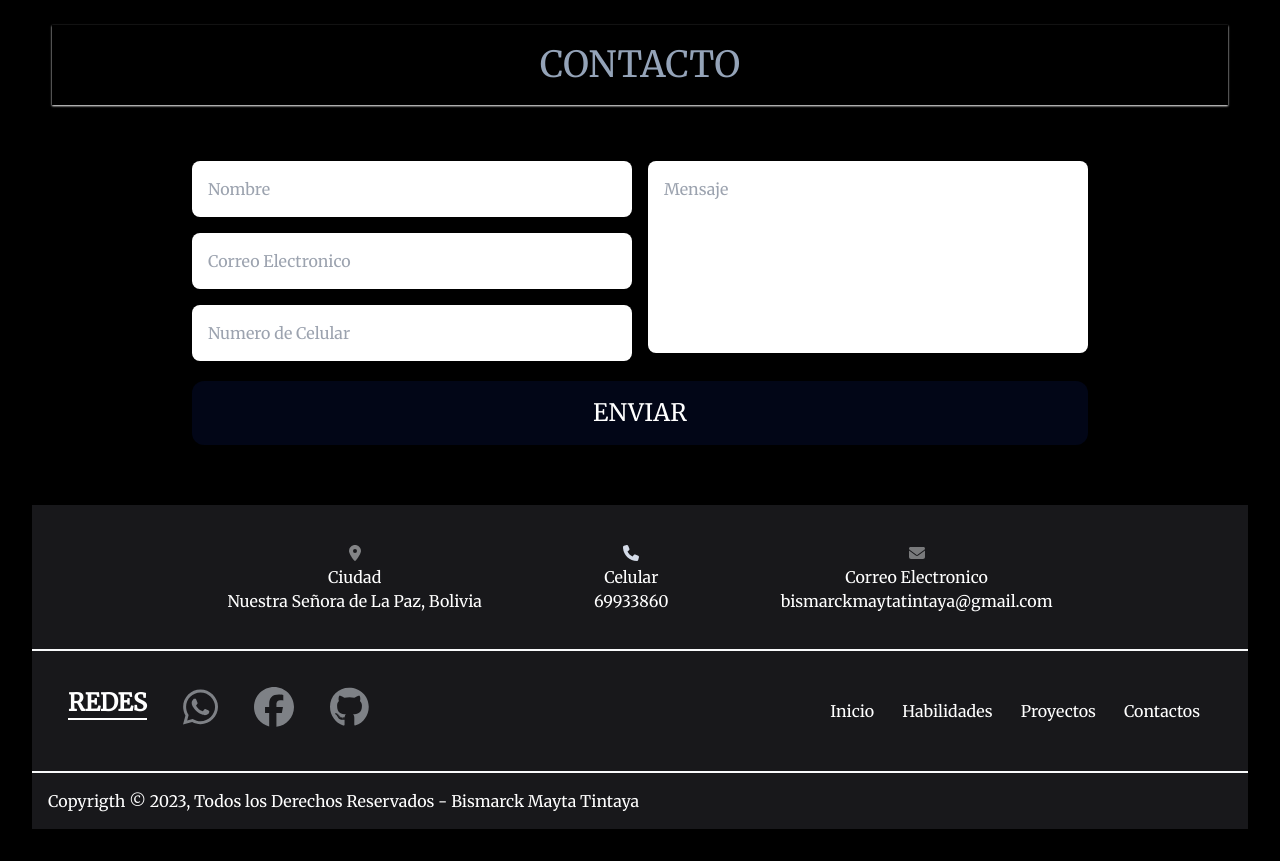
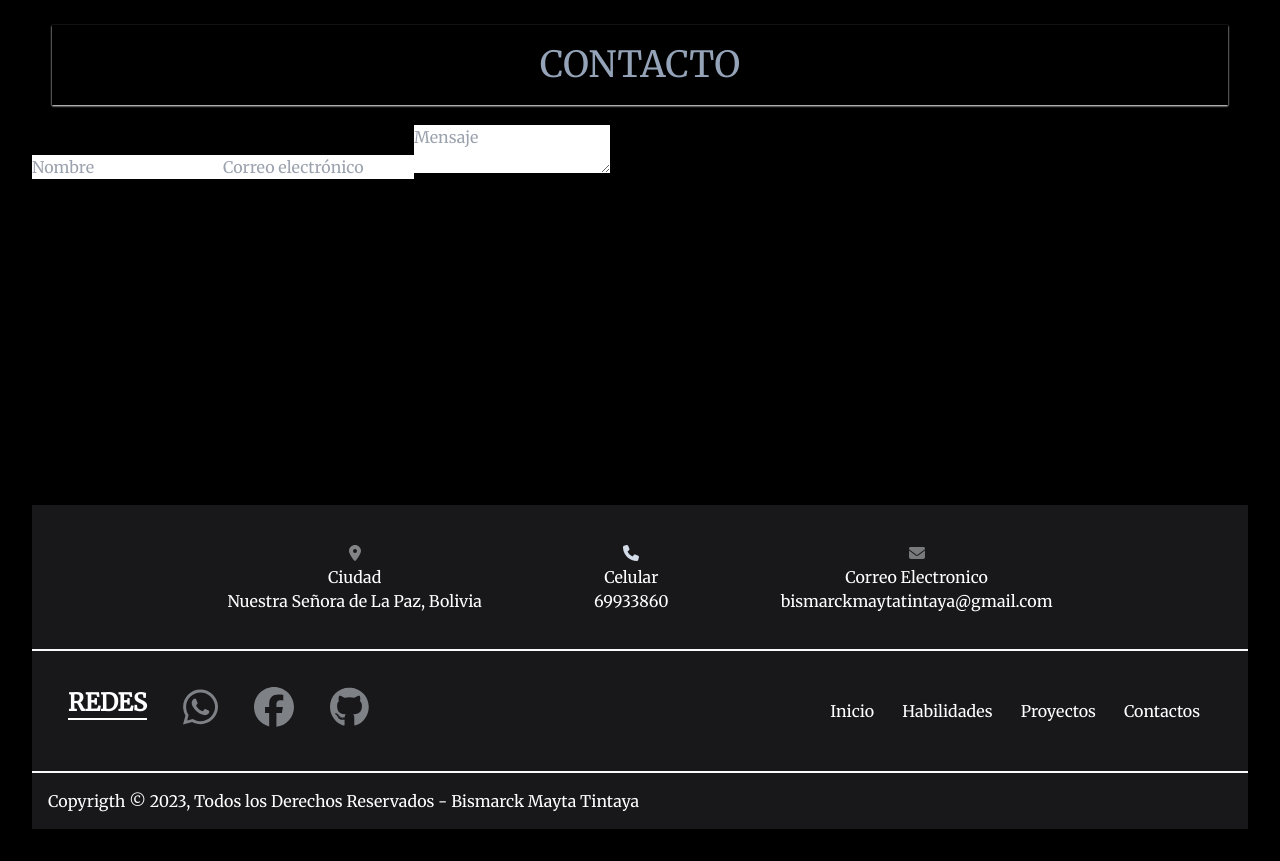
Before and after one commit to Bismarxd/PortafolioBismar, a React (Vite) app: page / in a window 1280 px wide. Shown: the part 2500-3361 px from the top of the page. Built offline with nearby package versions, Linux system fonts and the light colour scheme.

Commit message:
deployment

```diff
--- a/src/components/Contactos.jsx
+++ b/src/components/Contactos.jsx
@@ -5,32 +5,12 @@ const Contactos = () => {
     <div className=" h-[30rem]">
       <h1 className="text-center shadow-sm shadow-white text-slate-400 text-4xl m-5 p-5 uppercase">Contacto</h1>
 
-      <form className="z-10 mx-auto max-w-4xl text-center m-10 h-[126px]" name="contacto" method="POST" data-netlify="true">
-        {/* input, submit y textarea son clases css */}
-        <div className="flex gap-4">
-          <div className="w-1/2">
-            <input className="input" type="text" id="nombre" name="nombre" placeholder="Nombre"/>
-            <input className="input" type="email" id="email" name="email" placeholder="Correo Electronico"/>
-            <input className="input" type="number" id="numero" name="celular" placeholder="Numero de Celular"/>
-          </div>
-
-          <div className="w-1/2">
-            <textArea
-              className="textarea h-[12rem]"
-              id="mensaje"
-              name="mensaje"
-              placeholder="Mensaje"
-            ></textArea>
-          </div>
-
-        </div>
-
-        <button
-          className="submit w-full mt-5 mb-5 p-4 rounded-xl text-white bg-slate-950 text-2xl uppercase"
-          type="submit"
-          id="enviar"
-        >Enviar</button>
-      </form>
+      <form name="contacto" method="POST" data-netlify="true" action="/gracias">
+  <input type="text" name="nombre" placeholder="Nombre" />
+  <input type="email" name="correo" placeholder="Correo electrónico" />
+  <textarea name="mensaje" placeholder="Mensaje"></textarea>
+  <button type="submit">Enviar</button>
+</form>
     </div>
   )
 }
```
